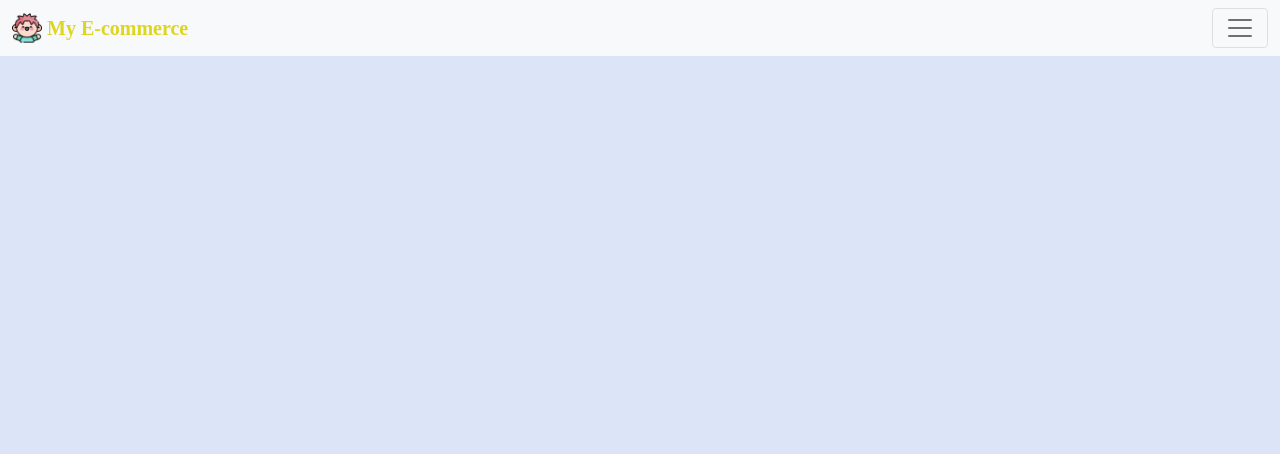
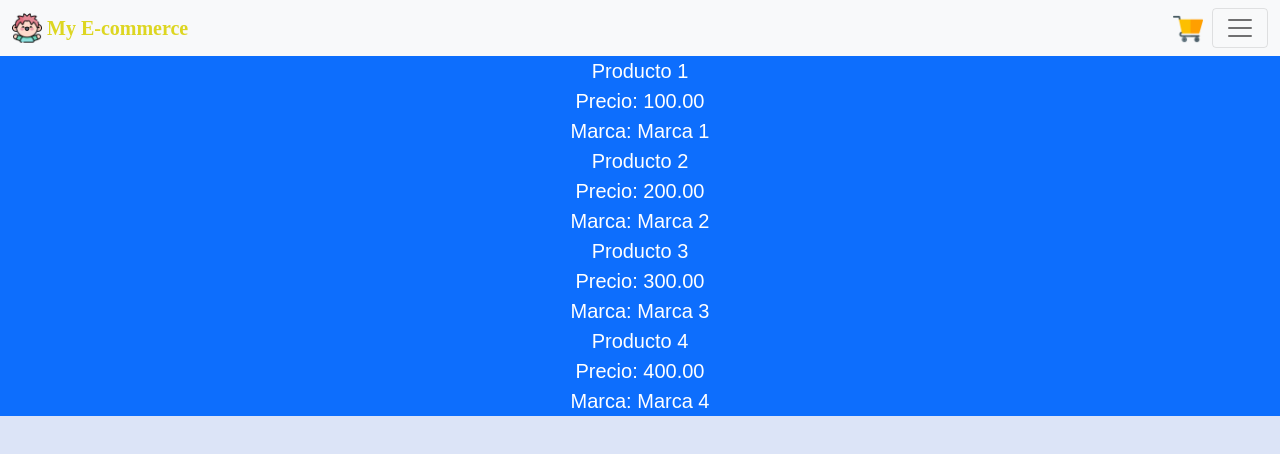
Before and after one commit to ManuelNunja/ecommerce_site, a React (Create React App) app: page / in a window 1280 px wide. Shown: the top 454 px of the page. Built offline with nearby package versions, Linux system fonts and the light colour scheme; a web font is replaced by a local one.

Commit message:
commit_202201426_1

```diff
--- a/src/App.css
+++ b/src/App.css
@@ -1,5 +1,8 @@
 @import url('https://fonts.googleapis.com/css2?family=Raleway&display=swap');
 @import url('https://fonts.googleapis.com/css2?family=Chelsea+Market&display=swap');
+*{
+  transition: all 0.35s ease-in-out !important;
+}
 html,body{
   font-family: 'Chelsea Market', sans-serif;
   font-size: 16px;
@@ -14,12 +17,11 @@ html,body{
 .menuitem{
   font-weight: bold;
   font-size: 16px;
-  transition: all 0.35s ease-in-out !important;
+  color: #0d6efd;
 }
 .menuitem:hover{
     color: red;
 }
-
 .App {
   text-align: center;
 }
--- a/src/App.js
+++ b/src/App.js
@@ -2,11 +2,13 @@ import logo from './logo.svg';
 import 'bootstrap/dist/css/bootstrap.min.css';
 import './App.css';
 import Navbar from './components/navbar/Navbar';
+import ItemListContainer from './components/itemListContainer/ItemListContainer';
 
 function App() {
   return (
     <div className="App">
       <Navbar></Navbar>
+      <ItemListContainer></ItemListContainer>
     </div>
   );
 }
--- /dev/null
+++ b/src/components/cartIcon/CartIcon.css
@@ -0,0 +1,5 @@
+.cartIcon{
+    width: 30px;
+    height: 30px;
+    cursor: pointer;
+  }
--- /dev/null
+++ b/src/components/cartIcon/CartIcon.js
@@ -0,0 +1,9 @@
+import React from 'react';
+import cartPNG from '../../resources/icons/shopping-cart.png'
+import "./CartIcon.css";
+
+const CartIcon = () => {
+  return <img src={cartPNG} alt='cartPNG' className='cartIcon'></img>
+};
+
+export default CartIcon;
--- /dev/null
+++ b/src/components/itemListContainer/Item.js
@@ -0,0 +1,11 @@
+import "./ItemListContainer.css";
+
+const Item = ({productName, productPrice, productBrand}) => {
+  return <div className="itemList">
+      <div>{productName}</div>
+      <div><span>Precio: </span>{productPrice}</div>
+      <div><span>Marca: </span>{productBrand}</div>
+  </div>;
+};
+
+export default Item;
--- /dev/null
+++ b/src/components/itemListContainer/ItemListContainer.css
@@ -0,0 +1,12 @@
+.containerProducts{
+    height: auto;
+    background-color: #0d6efd;
+}
+.itemList{
+    color: white;
+    font-size: 20px !important;
+}
+.itemList:hover{
+    cursor: pointer;
+    background-color: #ddd621;
+}
--- /dev/null
+++ b/src/components/itemListContainer/ItemListContainer.js
@@ -0,0 +1,20 @@
+import Item from "./Item";
+import "./ItemListContainer.css";
+const items = [
+    {productId: "1", productName: "Producto 1", productPrice: "100.00", productBrand: "Marca 1"},
+    {productId: "2", productName: "Producto 2", productPrice: "200.00", productBrand: "Marca 2"},
+    {productId: "3", productName: "Producto 3", productPrice: "300.00", productBrand: "Marca 3"},
+    {productId: "4", productName: "Producto 4", productPrice: "400.00", productBrand: "Marca 4"},
+];
+
+const ItemListContainer = () => {
+  return <div className="containerProducts">
+      {
+          items.map(({productId, productName, productPrice, productBrand}) => (
+              <Item key={productId} productName={productName} productPrice={productPrice} productBrand={productBrand}></Item>
+          ))
+      }
+  </div>;
+};
+
+export default ItemListContainer;
--- a/src/components/navbar/Navbar.js
+++ b/src/components/navbar/Navbar.js
@@ -1,5 +1,6 @@
 import { Button, Container, Form, FormControl, Nav, Navbar as BTNavbar, NavDropdown, Offcanvas } from "react-bootstrap"
 import FontAwesome from '../FontAwesome'
+import CartIcon from "../cartIcon/CartIcon"
 
 const Navbar = () => {
   return (
@@ -15,12 +16,11 @@ const Navbar = () => {
         />{' '}
         My E-commerce
         </BTNavbar.Brand>
-        <BTNavbar.Toggle aria-controls="offcanvasNavbar" />
-        <BTNavbar.Offcanvas
-          id="offcanvasNavbar"
-          aria-labelledby="offcanvasNavbarLabel"
-          placement="end"
-        >
+        <div>
+          <CartIcon></CartIcon>&nbsp;&nbsp;
+          <BTNavbar.Toggle aria-controls="offcanvasNavbar" />
+        </div>
+        <BTNavbar.Offcanvas id="offcanvasNavbar" aria-labelledby="offcanvasNavbarLabel" placement="end">
           <Offcanvas.Header closeButton>
             <Offcanvas.Title id="offcanvasNavbarLabel" className="menuBrand">My E-commerce</Offcanvas.Title>
           </Offcanvas.Header>
```
Also changed, not shown: src/resources/icons/shopping-cart.png (added).
